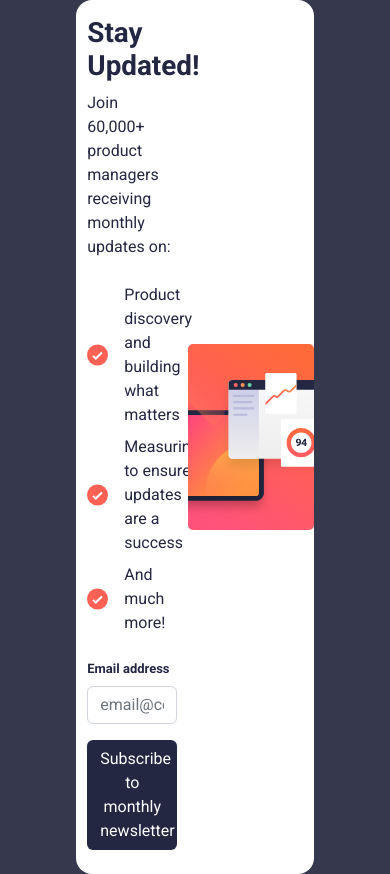
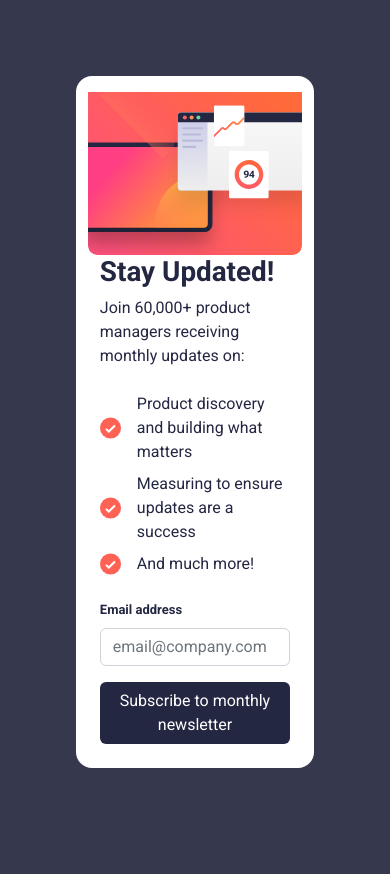
Before and after one commit to Dreez007/Newsletter-signup, a plain HTML site: page index.html in a window 390 px wide. After the commit the page ends 844 px from the top, so only its background shows below. Drawn offline with nearby package versions, Linux system fonts and the light colour scheme.

Commit message:
fixed page and image responsiveness

```diff
--- a/assets/styles/style.scss
+++ b/assets/styles/style.scss
@@ -73,7 +73,7 @@ body {
       }
       .mobile-img {
         display: none;
-        width: 100%;
+        width: 90%;
         max-width: 100%;
       }
     }
@@ -114,18 +114,16 @@ body {
 
 
 @media (max-width:768px) {
-
-  .row {
+  .signup-row {
     flex-direction: column-reverse;
   }
-
   // switching from desktop image to mobile image
-  .main-right {
+  .signup-right {
     .desktop-img {
       display: none;
     }
     .mobile-img {
-      display: block;
+      display: block !important;
     }
   }
 
--- a/index.html
+++ b/index.html
@@ -51,8 +51,8 @@
         </div>
       </div>
       <div class="col-md-5 d-flex signup-right">
-        <img src="./assets/images/illustration-sign-up-desktop.svg" alt="" class="my-auto desktop-img">
-        <img src="./assets/images/illustration-sign-up-mobile.svg" alt="" class="mx-auto mobile-img">
+        <img src="./assets/images/illustration-sign-up-desktop.svg" alt="" class="m-auto desktop-img">
+        <img src="./assets/images/illustration-sign-up-mobile.svg" alt="" class="m-auto mobile-img">
       </div>
     </div>
   </div>
```
Also changed, not shown: assets/styles/style.css, 1 other file.
